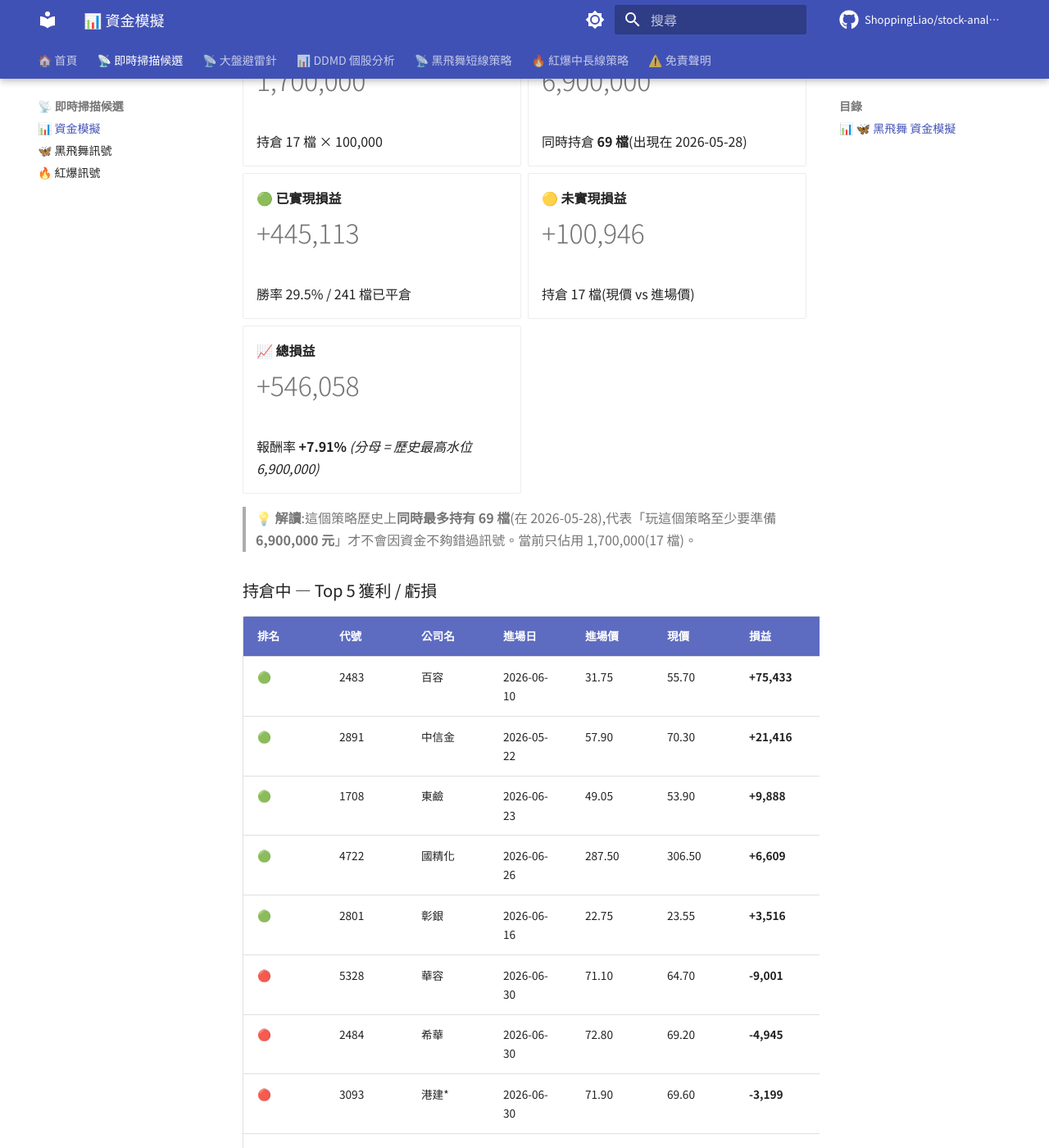
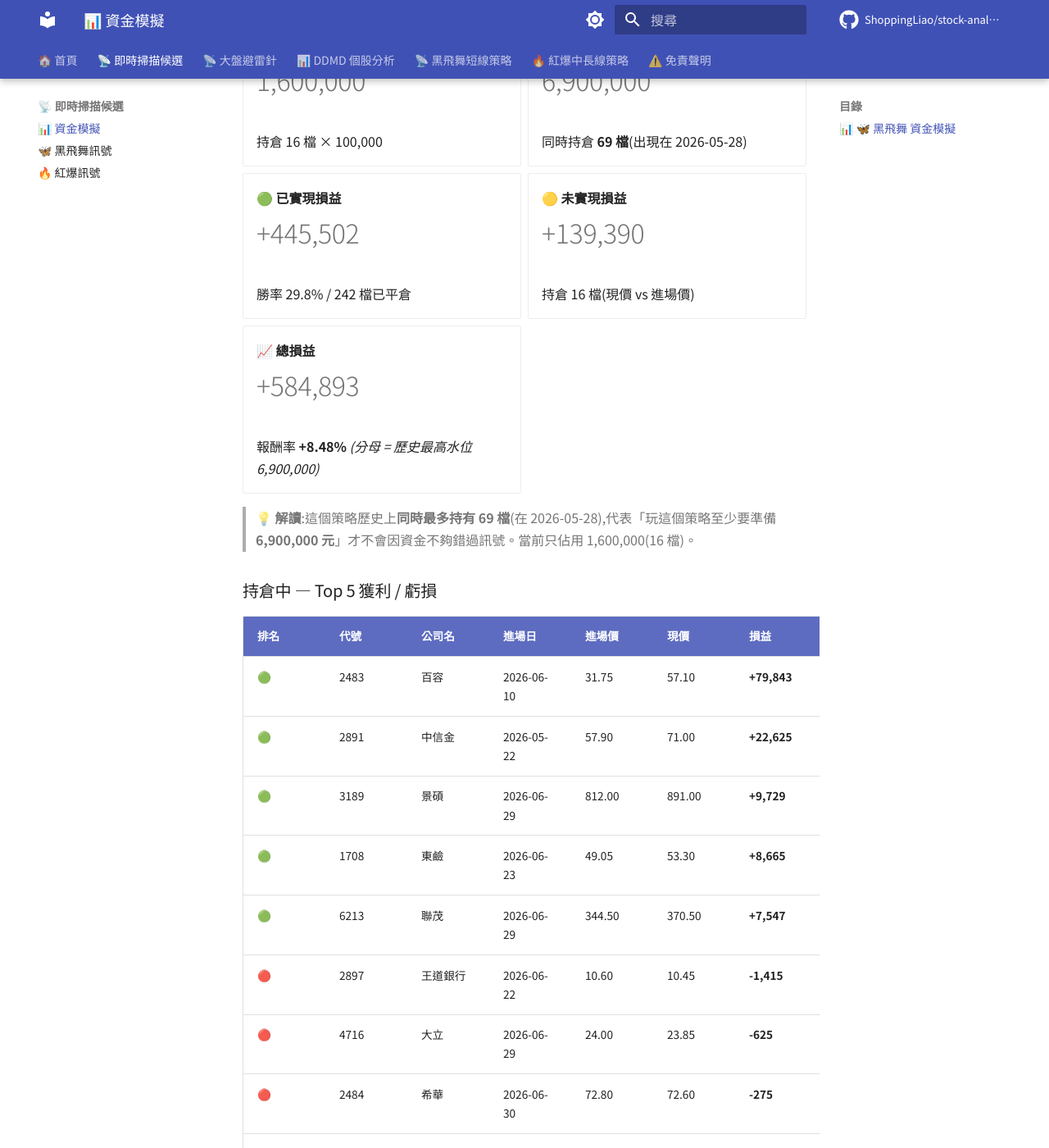
Before and after one commit to ShoppingLiao/stock-analysis-public, an MkDocs documentation site: the page built from docs/signals_capital.md, in a window 1280 px wide and 1400 px high, scrolled down 545 px. Shown: the whole window at 82% size. Built offline with MkDocs 1.6.1 and Material for MkDocs 9.7.7, drawn with Linux system fonts in a browser that asks for light colours; comment, search, counter and statistics services are not loaded; some of the changed text lies outside the part shown.

Commit message:
docs(signals): update BB + RB + capital (2026-06-30)

```diff
--- a/docs/signals_capital.md
+++ b/docs/signals_capital.md
@@ -17,9 +17,9 @@
 
 -   **💼 當前資金水位**
 
-    # 1,700,000
+    # 1,600,000
 
-    持倉 17 檔 × 100,000
+    持倉 16 檔 × 100,000
 
 -   **🌊 歷史最高水位**
 
@@ -29,40 +29,40 @@
 
 -   **🟢 已實現損益**
 
-    # +445,113
+    # +445,502
 
-    勝率 29.5% / 241 檔已平倉
+    勝率 29.8% / 242 檔已平倉
 
 -   **🟡 未實現損益**
 
-    # +100,946
+    # +139,390
 
-    持倉 17 檔(現價 vs 進場價)
+    持倉 16 檔(現價 vs 進場價)
 
 -   **📈 總損益**
 
-    # +546,058
+    # +584,893
 
-    報酬率 **+7.91%** _(分母 = 歷史最高水位 6,900,000)_
+    報酬率 **+8.48%** _(分母 = 歷史最高水位 6,900,000)_
 
 </div>
 
-> **💡 解讀**:這個策略歷史上**同時最多持有 69 檔**(在 2026-05-28),代表「玩這個策略至少要準備 **6,900,000 元**」才不會因資金不夠錯過訊號。當前只佔用 1,700,000(17 檔)。
+> **💡 解讀**:這個策略歷史上**同時最多持有 69 檔**(在 2026-05-28),代表「玩這個策略至少要準備 **6,900,000 元**」才不會因資金不夠錯過訊號。當前只佔用 1,600,000(16 檔)。
 
 ### 持倉中 — Top 5 獲利 / 虧損
 
 | 排名 | 代號 | 公司名 | 進場日 | 進場價 | 現價 | 損益 | 損益% |
 |------|------|--------|--------|--------|------|------|-------|
-| 🟢 | 2483 | 百容 | 2026-06-10 | 31.75 | 55.70 | **+75,433** | **+75.43%** |
-| 🟢 | 2891 | 中信金 | 2026-05-22 | 57.90 | 70.30 | **+21,416** | **+21.42%** |
-| 🟢 | 1708 | 東鹼 | 2026-06-23 | 49.05 | 53.90 | **+9,888** | **+9.89%** |
-| 🟢 | 4722 | 國精化 | 2026-06-26 | 287.50 | 306.50 | **+6,609** | **+6.61%** |
-| 🟢 | 2801 | 彰銀 | 2026-06-16 | 22.75 | 23.55 | **+3,516** | **+3.52%** |
-| 🔴 | 5328 | 華容 | 2026-06-30 | 71.10 | 64.70 | **-9,001** | **-9.00%** |
-| 🔴 | 2484 | 希華 | 2026-06-30 | 72.80 | 69.20 | **-4,945** | **-4.95%** |
-| 🔴 | 3093 | 港建* | 2026-06-30 | 71.90 | 69.60 | **-3,199** | **-3.20%** |
-| 🔴 | 2897 | 王道銀行 | 2026-06-22 | 10.60 | 10.50 | **-943** | **-0.94%** |
-| 🔴 | 2890 | 永豐金 | 2026-06-25 | 39.80 | 39.50 | **-754** | **-0.75%** |
+| 🟢 | 2483 | 百容 | 2026-06-10 | 31.75 | 57.10 | **+79,843** | **+79.84%** |
+| 🟢 | 2891 | 中信金 | 2026-05-22 | 57.90 | 71.00 | **+22,625** | **+22.63%** |
+| 🟢 | 3189 | 景碩 | 2026-06-29 | 812.00 | 891.00 | **+9,729** | **+9.73%** |
+| 🟢 | 1708 | 東鹼 | 2026-06-23 | 49.05 | 53.30 | **+8,665** | **+8.66%** |
+| 🟢 | 6213 | 聯茂 | 2026-06-29 | 344.50 | 370.50 | **+7,547** | **+7.55%** |
+| 🔴 | 2897 | 王道銀行 | 2026-06-22 | 10.60 | 10.45 | **-1,415** | **-1.42%** |
+| 🔴 | 4716 | 大立 | 2026-06-29 | 24.00 | 23.85 | **-625** | **-0.62%** |
+| 🔴 | 2484 | 希華 | 2026-06-30 | 72.80 | 72.60 | **-275** | **-0.27%** |
+| 🔴 | 5328 | 華容 | 2026-06-30 | 71.10 | 71.10 | **-0** | **-0.00%** |
+| 🔴 | 3093 | 港建* | 2026-06-30 | 71.90 | 72.00 | **+139** | **+0.14%** |
 
 !!! info "⚠️ 資金模擬說明"
     每檔固定投入 **100,000 元**(教育性質,實際操作會依 TDMD 評分動態調整部位)。
@@ -115,16 +115,16 @@
 
 | 排名 | 代號 | 公司名 | 進場日 | 進場價 | 現價 | 損益 | 損益% |
 |------|------|--------|--------|--------|------|------|-------|
-| 🟢 | 3090 | 日電貿 | 2026-05-08 | 113.50 | 304.00 | **+167,841** | **+167.84%** |
-| 🟢 | 2492 | 華新科 | 2026-05-13 | 200.00 | 514.00 | **+157,000** | **+157.00%** |
-| 🟢 | 2478 | 大毅 | 2026-05-07 | 80.10 | 205.00 | **+155,930** | **+155.93%** |
-| 🟢 | 2061 | 風青 | 2026-05-22 | 26.65 | 60.50 | **+127,017** | **+127.02%** |
-| 🟢 | 6834 | 天二科技 | 2026-05-08 | 48.10 | 109.00 | **+126,611** | **+126.61%** |
-| 🔴 | 4741 | 泓瀚 | 2026-06-10 | 80.90 | 55.90 | **-30,902** | **-30.90%** |
-| 🔴 | 2353 | 宏碁 | 2026-06-02 | 42.55 | 32.20 | **-24,324** | **-24.32%** |
-| 🔴 | 2413 | 環科 | 2026-06-12 | 61.20 | 46.55 | **-23,938** | **-23.94%** |
-| 🔴 | 8064 | 東捷 | 2026-06-04 | 169.00 | 133.00 | **-21,302** | **-21.30%** |
-| 🔴 | 5309 | 系統電 | 2026-06-02 | 78.60 | 61.90 | **-21,247** | **-21.25%** |
+| 🟢 | 3090 | 日電貿 | 2026-05-08 | 113.50 | 322.50 | **+184,141** | **+184.14%** |
+| 🟢 | 2492 | 華新科 | 2026-05-13 | 200.00 | 565.00 | **+182,500** | **+182.50%** |
+| 🟢 | 2478 | 大毅 | 2026-05-07 | 80.10 | 225.50 | **+181,523** | **+181.52%** |
+| 🟢 | 6834 | 天二科技 | 2026-05-08 | 48.10 | 119.00 | **+147,401** | **+147.40%** |
+| 🟢 | 2061 | 風青 | 2026-05-22 | 26.65 | 64.00 | **+140,150** | **+140.15%** |
+| 🔴 | 4741 | 泓瀚 | 2026-06-10 | 80.90 | 56.00 | **-30,779** | **-30.78%** |
+| 🔴 | 2353 | 宏碁 | 2026-06-02 | 42.55 | 33.10 | **-22,209** | **-22.21%** |
+| 🔴 | 2413 | 環科 | 2026-06-12 | 61.20 | 47.70 | **-22,059** | **-22.06%** |
+| 🔴 | 2328 | 廣宇 | 2026-06-02 | 61.70 | 49.45 | **-19,854** | **-19.85%** |
+| 🔴 | 5309 | 系統電 | 2026-06-02 | 78.60 | 63.00 | **-19,847** | **-19.85%** |
 
 !!! info "⚠️ 資金模擬說明"
     每檔固定投入 **100,000 元**(教育性質,實際操作會依 TDMD 評分動態調整部位)。
@@ -139,9 +139,9 @@
 
 -   **💼 當前資金水位**
 
-    # 16,200,000
+    # 16,100,000
 
-    BB 1,700,000 + RB 14,500,000
+    BB 1,600,000 + RB 14,500,000
 
 -   **🌊 兩策略歷史最高水位**
 
@@ -151,21 +151,21 @@
 
 -   **🟢 已實現損益**
 
-    # -43,630
+    # -43,241
 
-    BB +445,113 + RB -488,743
+    BB +445,502 + RB -488,743
 
 -   **🟡 未實現損益**
 
-    # +2,833,087
+    # +3,629,341
 
-    BB +100,946 + RB +2,732,141
+    BB +139,390 + RB +3,489,950
 
 -   **📈 總損益**
 
-    # +2,789,457
+    # +3,586,100
 
-    報酬率 **+12.23%** _(分母 = 兩策略歷史最高水位)_
+    報酬率 **+15.73%** _(分母 = 兩策略歷史最高水位)_
 
 </div>
 
```
Also changed, not shown: other parts of docs/signals_capital.md (+3 -3 lines), docs/signals_black_butterfly.md (+20 -18 lines).
